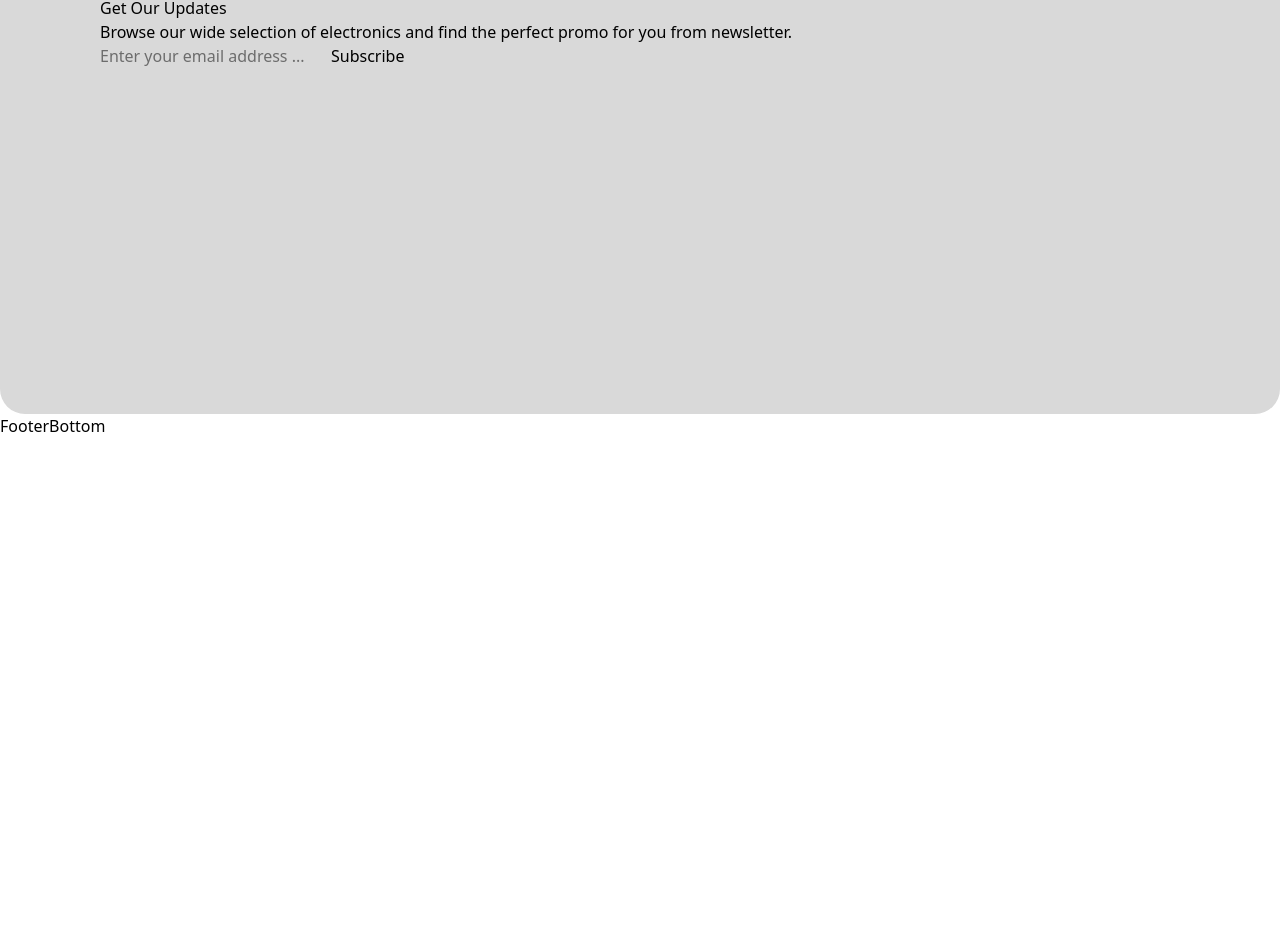
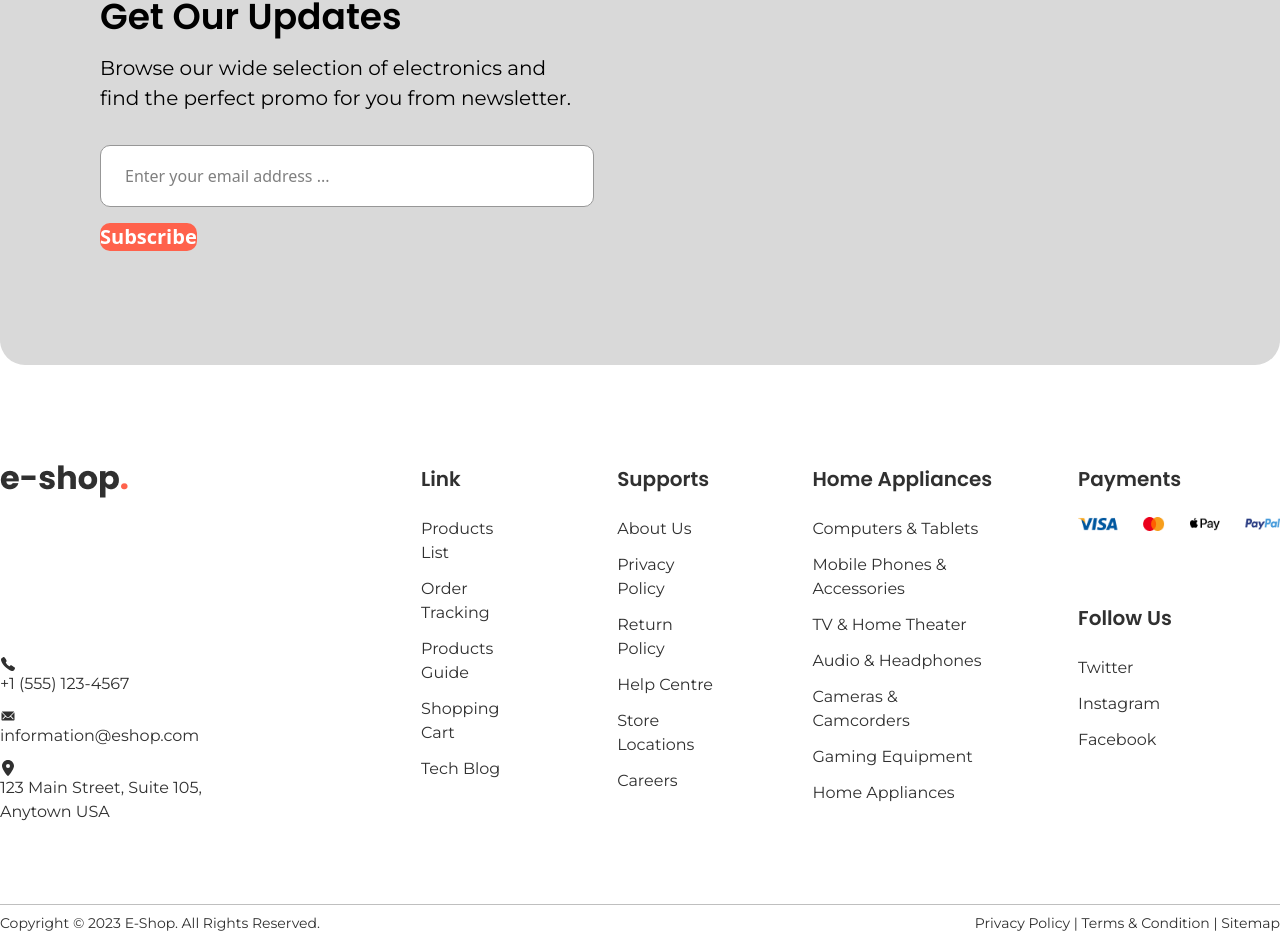
Before and after one commit to nazmulalamdev/eshop, a React (Vite) app: page / in a window 1280 px wide. Shown: the part 420-1361 px from the top of the page. Before the commit the page ends 858 px from the top, so only its background shows below. Built offline with nearby package versions, Linux system fonts and the light colour scheme.

Commit message:
footer part

```diff
--- a/index.html
+++ b/index.html
@@ -9,7 +9,7 @@
   <link rel="preconnect" href="https://fonts.googleapis.com">
   <link rel="preconnect" href="https://fonts.gstatic.com" crossorigin>
   <link
-    href="https://fonts.googleapis.com/css2?family=Inter:ital,opsz,wght@0,14..32,100..900;1,14..32,100..900&family=Montserrat:ital,wght@0,100..900;1,100..900&display=swap"
+    href="https://fonts.googleapis.com/css2?family=Montserrat:ital,wght@0,100..900;1,100..900&family=Poppins:ital,wght@0,100;0,200;0,300;0,400;0,500;0,600;0,700;0,800;0,900;1,100;1,200;1,300;1,400;1,500;1,600;1,700;1,800;1,900&display=swap"
     rel="stylesheet">
 </head>
 
--- /dev/null
+++ b/src/components/Button.jsx
@@ -0,0 +1,25 @@
+import React from "react";
+
+const Button = ({
+  text,
+  bg = "#FF624C",
+  fontName = "Montserrat",
+  fontWeight = "bold",
+  size = "xl",
+  color = "white",
+  paddingY = "4",
+  paddingX = "10",
+  radius = "10",
+}) => {
+  return (
+    <>
+      <button
+        className={`bg-[${bg}] font-${fontName} font-${fontWeight} text-${size} text-${color} py-${paddingY} px-${paddingX} rounded-[${radius}px]`}
+      >
+        {text}
+      </button>
+    </>
+  );
+};
+
+export default Button;
--- a/src/components/footer/FooterBottom.jsx
+++ b/src/components/footer/FooterBottom.jsx
@@ -1,7 +1,104 @@
+import { Link } from "react-router-dom";
+import Container from "../commonLayout/Container";
+import { IoCall } from "react-icons/io5";
+import { IoIosMail } from "react-icons/io";
+import { FaLocationDot } from "react-icons/fa6";
+
 const FooterBottom = () => {
   return (
     <>
-      <div>FooterBottom</div>
+      <div className="mt-[100px]">
+        <Container>
+          <div>
+            <div className="flex">
+              <div className="mr-[167px]">
+                <img src="images/logo.png" alt="logo" />
+                <ul className="mt-[158px] flex flex-col gap-3 font-['Montserrat'] font-normal text-base text-[#303030]">
+                  <li>
+                    <Link to="tel:+1555123-4567">
+                      <IoCall /> +1 (555) 123-4567
+                    </Link>
+                  </li>
+                  <li>
+                    <Link to="mailto:information@eshop.com">
+                      <IoIosMail /> information@eshop.com
+                    </Link>
+                  </li>
+                  <li>
+                    <Link
+                      to="https://maps.app.goo.gl/y2pNKvRCn3pEGuxH8"
+                      target="_blabk"
+                    >
+                      <FaLocationDot /> 123 Main Street, Suite 105, Anytown USA
+                    </Link>
+                  </li>
+                </ul>
+              </div>
+              <div className="mr-[96px]">
+                <h4 className="font-['Poppins'] font-semibold text-xl text-[#303030]">
+                  Link
+                </h4>
+                <ul className="mt-[24px] flex flex-col gap-3 font-['Montserrat'] font-normal text-base text-[#303030]">
+                  <li>Products List</li>
+                  <li>Order Tracking</li>
+                  <li>Products Guide</li>
+                  <li>Shopping Cart</li>
+                  <li>Tech Blog</li>
+                </ul>
+              </div>
+              <div className="mr-[96px]">
+                <h4 className="font-['Poppins'] font-semibold text-xl text-[#303030]">
+                  Supports
+                </h4>
+                <ul className="mt-[24px] flex flex-col gap-3 font-['Montserrat'] font-normal text-base text-[#303030]">
+                  <li>About Us</li>
+                  <li>Privacy Policy</li>
+                  <li>Return Policy</li>
+                  <li>Help Centre</li>
+                  <li>Store Locations</li>
+                  <li>Careers</li>
+                </ul>
+              </div>
+              <div className="mr-[80px]">
+                <h4 className="font-['Poppins'] font-semibold text-xl text-[#303030]">
+                  Home Appliances
+                </h4>
+                <ul className="mt-[24px] flex flex-col gap-3 font-['Montserrat'] font-normal text-base text-[#303030]">
+                  <li>Computers & Tablets</li>
+                  <li>Mobile Phones & Accessories</li>
+                  <li>TV & Home Theater</li>
+                  <li>Audio & Headphones</li>
+                  <li>Cameras & Camcorders</li>
+                  <li>Gaming Equipment</li>
+                  <li>Home Appliances</li>
+                </ul>
+              </div>
+              <div>
+                <h4 className="font-['Poppins'] font-semibold text-xl text-[#303030] mb-6">
+                  Payments
+                </h4>
+                <img src="images/payment.png" alt="logo" />
+                <h4 className="font-['Poppins'] font-semibold text-xl text-[#303030] mt-[73px]">
+                  Follow Us
+                </h4>
+                <ul className="mt-[24px] flex flex-col gap-3 font-['Montserrat'] font-normal text-base text-[#303030]">
+                  <li>Twitter</li>
+                  <li>Instagram</li>
+                  <li>Facebook</li>
+                </ul>
+              </div>
+            </div>
+            <div className="flex justify-between mt-[80px] border-t border-[#BFBFBF] border-solid py-2">
+              <div className="font-['Montserrat'] font-normal text-sm text-[#303030]">
+                Copyright © 2023 E-Shop. All Rights Reserved.
+              </div>
+              <div className="font-['Montserrat'] font-normal text-sm text-[#303030]">
+                Privacy Policy | Terms & Condition | Sitemap
+              </div>
+            </div>
+          </div>
+        </Container>
+      </div>
     </>
   );
 };
--- a/src/components/footer/FooterTop.jsx
+++ b/src/components/footer/FooterTop.jsx
@@ -1,17 +1,25 @@
+import Button from "../Button";
 import Container from "../commonLayout/Container";
 
 const FooterTop = () => {
   return (
     <>
       <Container>
-        <div className="bg-[#D9D9D9] h-[531px] rounded-[25px] pl-[100px] py-[113px]">
-          <h3>Get Our Updates</h3>
-          <p>
+        <div className="bg-[#D9D9D9] rounded-[25px] px-[100px] py-[114px]">
+          <h3 className="font-['Poppins'] font-semibold text-4xl">
+            Get Our Updates
+          </h3>
+          <p className="font-['Montserrat'] font-normal text-xl max-w-[475px] leading-[30px] mt-4 mb-8">
             Browse our wide selection of electronics and find the perfect promo
             for you from newsletter.
           </p>
-          <input type="text" placeholder="Enter your email address ..." />
-          <button>Subscribe</button>
+          <input
+            className="w-[494px] bg-white border border-[#979797] py-[18px] px-6 rounded-[10px] mb-4"
+            type="text"
+            placeholder="Enter your email address ..."
+          />
+          <br />
+          <Button text="Subscribe" />
         </div>
       </Container>
     </>
```
Also changed, not shown: public/images/payment.png (added), src/components/header/topbarComponents/TopLeftBar.jsx (line endings or trailing spaces).
